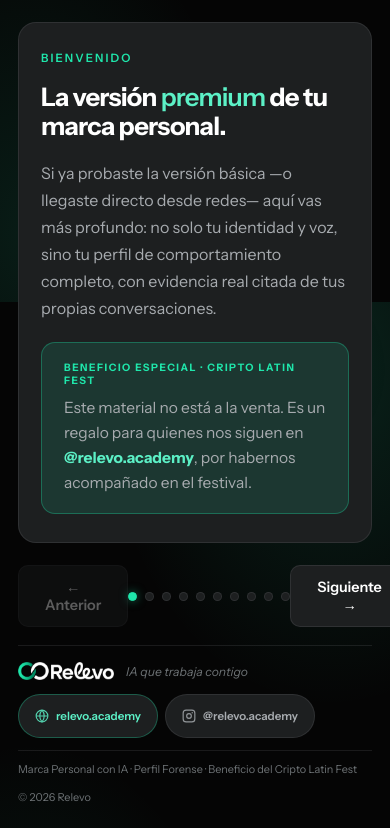
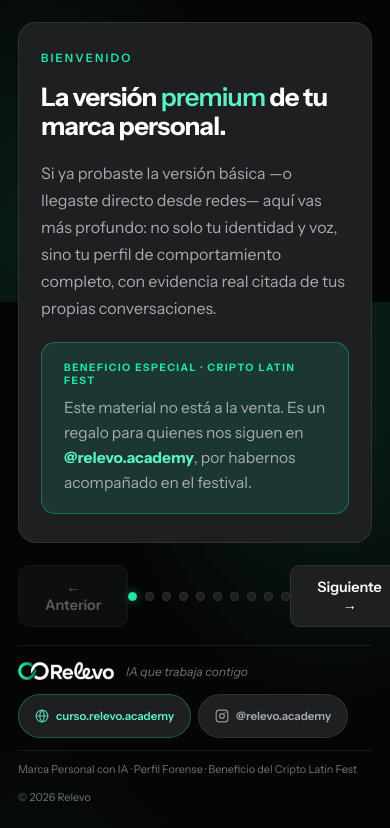
Before and after one commit to relevoacademy/perfil-forense, a plain HTML site: page index.html in a window 390 px wide. Shown: the part 542-1370 px from the top of the page. Drawn offline with Linux system fonts and the light colour scheme.

Commit message:
fix: enlaces al sitio apuntan a curso.relevo.academy
Y en el taller CONOCE, restaurar 17 arrobas que se perdieron al
renumerar los modulos: use @ como marcador temporal y lo borre del
archivo entero. Se llevo por delante 6 @media, 4 @keyframes, el
mailto y la URL de Google Fonts.

Sin @media el CSS responsive no aplicaba en movil, y sin la URL
correcta la tipografia de marca no cargaba.

```diff
--- a/index.html
+++ b/index.html
@@ -560,9 +560,9 @@
           <span>IA que trabaja contigo</span>
         </div>
         <nav class="pie-redes" aria-label="Canales de Relevo">
-          <a class="web" href="https://relevo.academy" target="_blank" rel="noopener">
+          <a class="web" href="https://curso.relevo.academy/" target="_blank" rel="noopener">
             <svg width="14" height="14" viewBox="0 0 24 24" fill="none" stroke="currentColor" stroke-width="2"><circle cx="12" cy="12" r="10"/><path d="M2 12h20M12 2a15 15 0 0 1 0 20a15 15 0 0 1 0-20"/></svg>
-            relevo.academy
+            curso.relevo.academy
           </a>
           <a href="https://instagram.com/relevo.academy" target="_blank" rel="noopener">
             <svg width="14" height="14" viewBox="0 0 24 24" fill="none" stroke="currentColor" stroke-width="2"><rect x="2" y="2" width="20" height="20" rx="5"/><circle cx="12" cy="12" r="4"/><circle cx="17.5" cy="6.5" r="1.2" fill="currentColor" stroke="none"/></svg>
```
Also changed, not shown: 1 other file.
